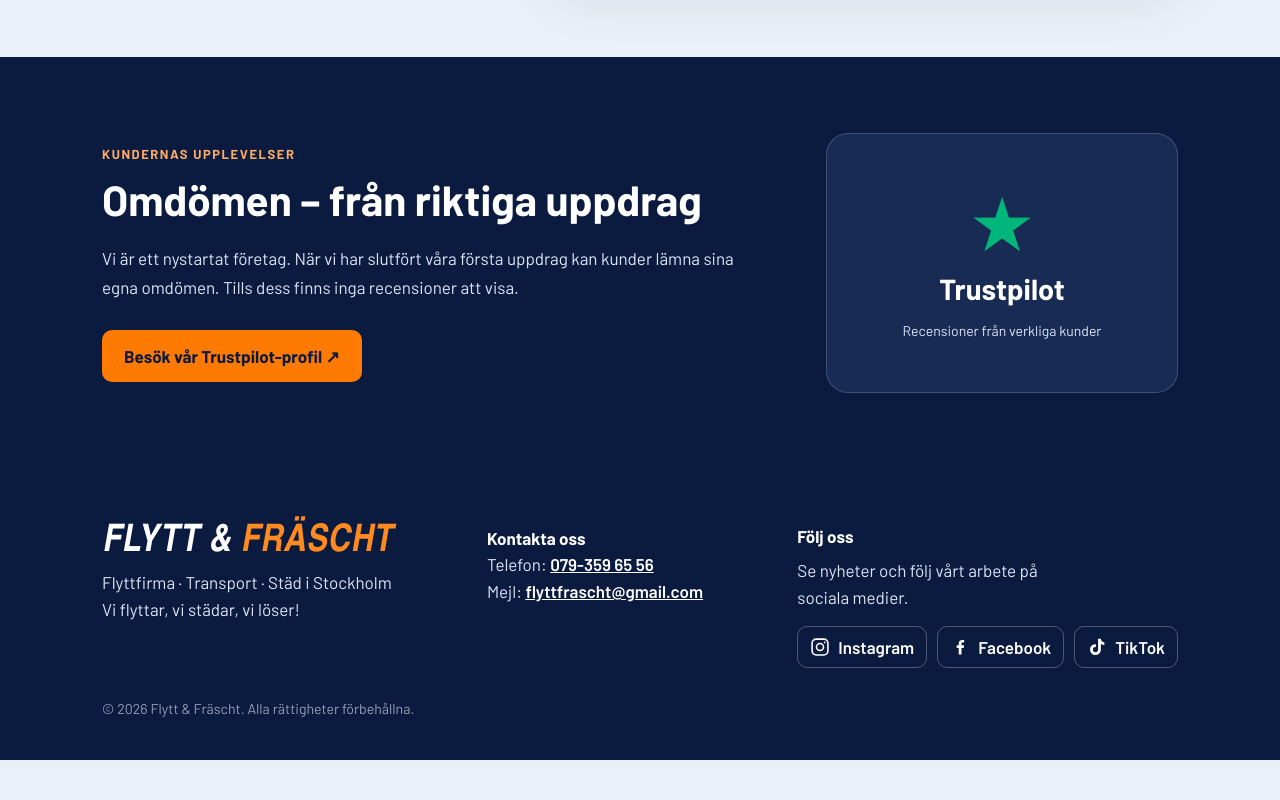
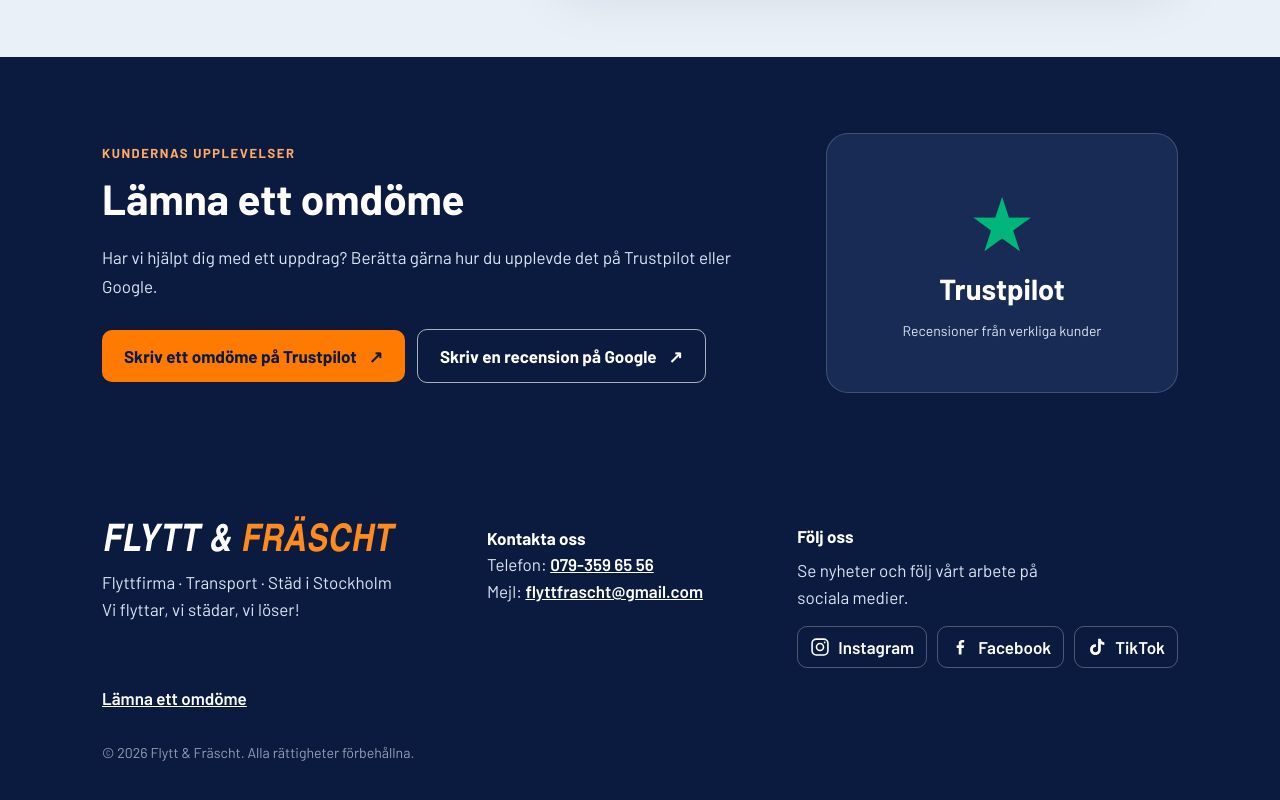
Before and after one commit to abdul060/FlyttFrascht, a plain HTML site: page index.html in a window 1280 px wide. Shown: the part 7788-8588 px from the top of the page. Before the commit the page ends 8548 px from the top, so only its background shows below. Drawn offline with Linux system fonts and the light colour scheme; no server answers; a web font is replaced by a local one.

Commit message:
Add files via upload

```diff
--- a/index.html
+++ b/index.html
@@ -415,11 +415,11 @@ header#top nav .ff-account-link + .btn{margin-left:-4px!important}
 <div class="wrap ff-trustpilot-layout">
 <div class="ff-trustpilot-copy">
 <span class="ff-trustpilot-eyebrow">KUNDERNAS UPPLEVELSER</span>
-<h2 id="ff-trustpilot-title">Omdömen – från riktiga uppdrag</h2>
-<p>Vi är ett nystartat företag. När vi har slutfört våra första uppdrag kan kunder lämna sina egna omdömen. Tills dess finns inga recensioner att visa.</p>
+<h2 id="ff-trustpilot-title">Lämna ett omdöme</h2>
+<p>Har vi hjälpt dig med ett uppdrag? Berätta gärna hur du upplevde det på Trustpilot eller Google.</p>
 <div class="ff-review-actions">
-<a aria-label="Besök Flytt och Fräscht på Trustpilot (öppnas i ny flik)" class="ff-trustpilot-button" href="https://se.trustpilot.com/review/flyttfrascht.se" rel="noopener noreferrer" target="_blank">Besök vår Trustpilot-profil ↗</a>
-
+<a class="ff-trustpilot-button" href="https://se.trustpilot.com/review/flyttfrascht.se" rel="noopener noreferrer" target="_blank">Skriv ett omdöme på Trustpilot <span aria-hidden="true">↗</span></a>
+<a class="ff-google-review-button" href="https://g.page/r/CYGVzuGCTFnEEBM/review" rel="noopener noreferrer" target="_blank">Skriv en recension på Google <span aria-hidden="true">↗</span></a>
 </div>
 </div>
 <div aria-hidden="true" class="ff-trustpilot-visual">
@@ -466,6 +466,7 @@ header#top nav .ff-account-link + .btn{margin-left:-4px!important}
 </div>
 </div>
 </div>
+<p><a href="#omdomen">Lämna ett omdöme</a></p>
 <small>© <span id="y">2026</span> Flytt &amp; Fräscht. Alla rättigheter förbehållna.</small>
 </div></footer>
 <!-- Visas bara efter bekräftat lyckat formulärskick. Befintlig inline-text finns kvar som reserv. -->
```
